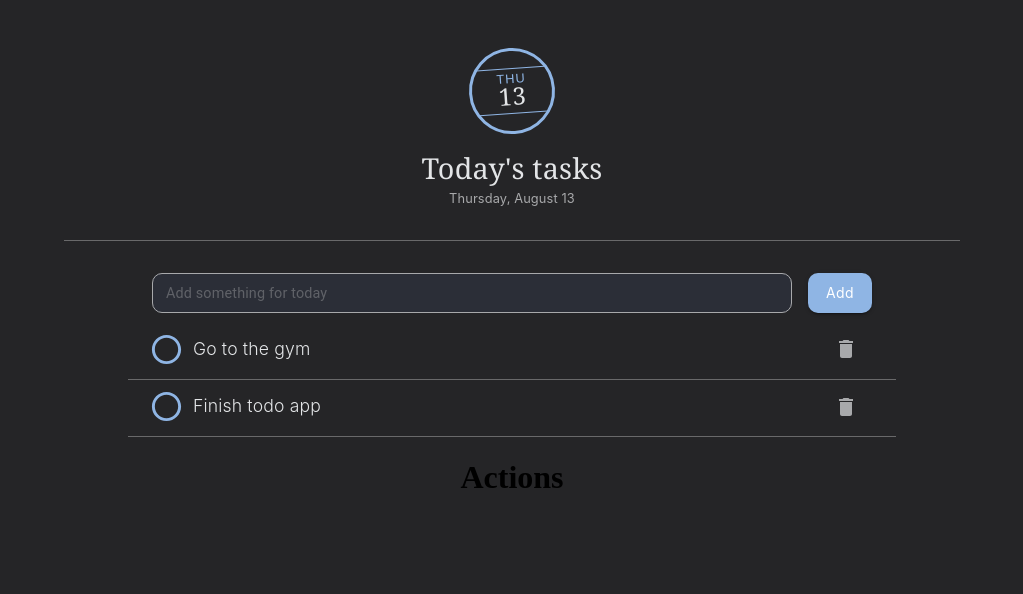
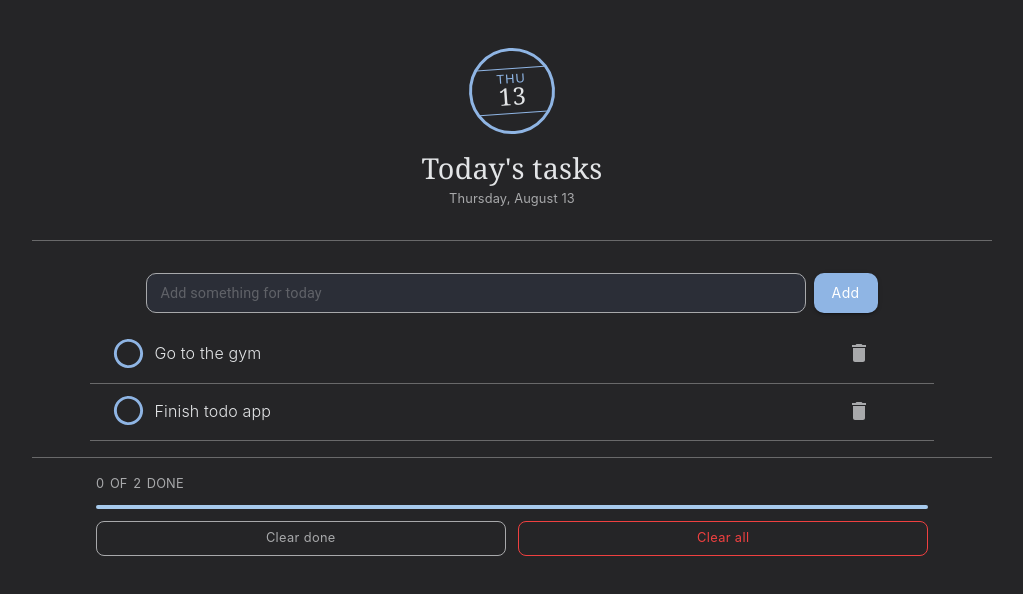
Before and after one commit to ayaztoronto-cell/To-Do-App, a React (Vite) app: page / in a window 1280 px wide. Shown: the top 594 px of the page, without its empty margins (128-1151 px from the left). Built offline with nearby package versions, Linux system fonts and the light colour scheme.

Commit message:
working to do list app

```diff
--- a/src/Header.tsx
+++ b/src/Header.tsx
@@ -123,7 +123,7 @@ export default function Header() {
       </Typography>
       <Box
         sx={{
-          mt:"2rem", height:"0px",width: "70%", borderTop: "1.5px solid #69696a"}}>
+          mt:"2rem", height:"0px",width: "75%", borderTop: "1.5px solid #69696a"}}>
       </Box>
     </div>
   );
--- a/src/TodoActions.tsx
+++ b/src/TodoActions.tsx
@@ -1,9 +1,100 @@
-import type { ToDoActions } from "./todoTypes"
+import type { ToDoActions } from "./todoTypes";
+import { Button, Box, Typography } from "@mui/material";
+import LinearProgress from "@mui/material/LinearProgress";
+import { colors } from "./colors.ts";
 
-export default function TodoActions(){
-    return(
-        <>
-        <h1>Actions</h1>
-        </>
-    )
+export default function TodoActions(props: any) {
+  const done = props.tasks.filter((task: any) => task.checked === true);
+  const score = `${done.length} of ${props.tasks.length} done`;
+  let percent: number = (done.length / props.tasks.length) * 100;
+  return (
+    <Box
+      sx={{
+        display: "flex",
+        flexDirection: "column",
+        alignItems: "center",
+        width: "100%",
+        justifyContent: "center",
+      }}
+    >
+      <Box
+        sx={{
+          mt: "1rem",
+          height: "0px",
+          width: "75%",
+          borderTop: "1px solid #69696a",
+        }}
+      ></Box>
+      <Box sx={{ width: "65%", display: "flex", align: "left", mt: "1rem" }}>
+        <Typography
+          sx={{
+            color: colors.textSecondary,
+            fontFamily: "Inter",
+            textTransform: "uppercase",
+            fontSize: "0.8rem",
+            wordSpacing: 2,
+          }}
+        >
+          {score}
+        </Typography>
+      </Box>
+      <Box sx={{ width: "65%", mt: "0.7rem" }}>
+        <LinearProgress
+          variant="determinate"
+          value={percent}
+          aria-label="Export data"
+          sx={{ borderRadius: "4px" }}
+        />
+      </Box>
+      <Box
+        sx={{
+          width: "65%",
+          display: "flex",
+          alignItems: "center",
+          justifyContent: "center",
+          mt: "0.8rem",
+          gap: "0.8rem",
+        }}
+      >
+        <Button
+          variant="outlined"
+          onClick={() => props.clearDone()}
+          sx={{
+            width: "50%",
+            borderRadius: "8px",
+            textTransform: "none",
+            fontFamily: "Inter",
+            fontWeight: "400",
+            fontSize: "0.8rem",
+            color: colors.textSecondary,
+            borderColor: colors.textSecondary,
+            "&:hover":{
+                backgroundColor:"#343438"
+            }
+          }}
+        >
+          Clear done
+        </Button>
+        <Button
+          variant="outlined"
+          onClick={() => props.clearAll()}
+          sx={{
+            width: "50%",
+            borderRadius: "8px",
+            textTransform: "none",
+            fontFamily: "Inter",
+            fontWeight: "400",
+            fontSize: "0.8rem",
+            color: colors.mainSecondary,
+            borderColor: colors.mainSecondary,
+            "&:hover":{
+                backgroundColor:"#383434"
+            }
+          }}
+        >
+          Clear all
+        </Button>
+      </Box>
+    </Box>
+  );
 }
--- a/src/TodoInput.tsx
+++ b/src/TodoInput.tsx
@@ -2,26 +2,44 @@ import type { ToDoRowTypes } from "./todoTypes.ts";
 import { Button, TextField, Box, Typography } from "@mui/material";
 import { colors } from "./colors";
 import type { ToDoListTypes } from "./todoTypes.ts";
+import React, { useState } from "react";
 
-export default function TodoInput(props:ToDoListTypes) {
+export default function TodoInput(props: any) {
+  const [task, setTask] = useState("");
+  const [empty, setEmpty] = useState<boolean>(false);
+
+  function checkEmpty(task: string) {
+    if (task.trim() === "") {
+      setEmpty(true);
+    } else {
+      setEmpty(false);
+    }
+  }
   return (
     <Box className="todoinput">
       <Box
         sx={{
           display: "flex",
           flexDirection: "row",
-          gap: "1rem",
+          gap: "0.5rem",
           justifyContent: "center",
           width: "100%",
-          mb:"10px"
+          mb: "6px",
         }}
       >
         <TextField
           variant="outlined"
           placeholder="Add something for today"
+          value={task}
+          onChange={(e) => {
+            setTask(e.target.value);
+            if (e.target.value !== "") {
+              setEmpty(false);
+            }
+          }}
           sx={{
             fontFamily: "Inter",
-            width: "50%",
+            width: "51.5%",
 
             "& .MuiOutlinedInput-root": {
               backgroundColor: "#2b2e37",
@@ -67,32 +85,73 @@ export default function TodoInput(props:ToDoListTypes) {
               backgroundColor: colors.check,
             },
           }}
+          onClick={() => {
+            props.addTask(task);
+            setTask("");
+            checkEmpty(task);
+          }}
         >
           Add
         </Button>
       </Box>
-      {props.tasks.length === 0 &&
+      {empty && (
+        <Box sx={{ width: "65%" }}>
+          <Typography
+            sx={{
+              color: colors.mainSecondary,
+              fontSize: "0.65rem",
+              letterSpacing: 0.9,
+              fontWeight: "300",
+              fontFamily: "inter",
+            }}
+          >
+            Enter a task first.
+          </Typography>
+        </Box>
+      )}
+      {props.tasks.length === 0 && (
         <Box
-      sx={{display:"flex", flexDirection:"column", alignItems:"center", mt:"3rem", mb:"3rem"}}>
+          sx={{
+            display: "flex",
+            flexDirection: "column",
+            alignItems: "center",
+            mt: "3rem",
+            mb: "3rem",
+          }}
+        >
           <Typography
             variant="h6"
-          sx={{ color: colors.textPrimary, fontFamily: "Georgia", fontSize:"1.2rem", mb:"6px"  }}
+            sx={{
+              color: colors.textPrimary,
+              fontFamily: "Georgia",
+              fontSize: "1.2rem",
+              mb: "6px",
+            }}
           >
             Nothing on the list yet
           </Typography>
           <Typography
             variant="body1"
-          sx={{ color: colors.textSecondary, fontFamily: "Inter", fontSize:"0.8rem"  }}
+            sx={{
+              color: colors.textSecondary,
+              fontFamily: "Inter",
+              fontSize: "0.8rem",
+            }}
           >
             Add the things you want done today
           </Typography>
           <Typography
             variant="body1"
-          sx={{ color: colors.textSecondary, fontFamily: "Inter", fontSize:"0.8rem" }}
+            sx={{
+              color: colors.textSecondary,
+              fontFamily: "Inter",
+              fontSize: "0.8rem",
+            }}
           >
             All tasks will carry over tomorrow, unchecked.
           </Typography>
-      </Box>}
+        </Box>
+      )}
     </Box>
   );
 }
--- a/src/TodoList.tsx
+++ b/src/TodoList.tsx
@@ -11,6 +11,7 @@ export default function TodoList(props: any) {
   return (
     <Box
       sx={{
+        mt:"0.5rem",
         display: "flex",
         flexDirection: "column",
         alignItems: "center",
@@ -31,6 +32,8 @@ export default function TodoList(props: any) {
           >
             <Checkbox
               size="large"
+              checked={task.checked}
+              onChange={() => props.checked(index)}
               icon={
                 <RadioButtonUncheckedIcon sx={{ color: colors.mainPrimary }} />
               }
@@ -39,16 +42,16 @@ export default function TodoList(props: any) {
             <Typography
               sx={{
                 color: colors.textPrimary,
-                width: "48%",
+                width: "50%",
                 fontFamily: "Inter",
                 fontWeight: "300",
-                fontSize: "1.1rem",
+                fontSize: "1rem",
               }}
             >
               {task.item}
             </Typography>
             <IconButton
-              sx={{ width: "6%" }}
+              sx={{ width: "10%" }}
               onClick={() => props.removeTask(index)}
             >
               <DeleteIcon sx={{ color: colors.textSecondary }} />
@@ -58,10 +61,10 @@ export default function TodoList(props: any) {
             sx={{
               mt: "0.2rem",
               height: "0px",
-              width: "60%",
+              width: "66%",
               borderTop: "1px solid #69696a",
             }}
-          ></Box>{" "}
+          ></Box>
         </>
       ))}
     </Box>
--- a/src/TodoPage.tsx
+++ b/src/TodoPage.tsx
@@ -19,19 +19,45 @@ function TodoPage() {
       checked: false,
     },
   ];
-  const [list, setList] = useState(tasks)
+  const [list, setList] = useState(tasks);
 
-  function removeTask(index:number){
-    const newlist = list.splice(index-1, 1)
-    setList(newlist)
+  function removeTask(index: number) {
+    const lesslist = list.toSpliced(index, 1);
+    setList(lesslist);
+  }
+  function addTask(task: string) {
+    if (task.trim() !== "") {
+      let newId = (list[list.length - 1]?.id ?? 0) + 1;
+      const moreList: any = [...list];
+      moreList.push({ id: newId, item: task, checked: false });
+      setList(moreList);
+    } else {
+      null;
+    }
+  }
+  function checked(index:number){
+    const checkList: any = [...list]
+    checkList[index].checked = !checkList[index].checked
+    setList(checkList);
+    console.log(list)
+  }
+  function clearDone(){
+    const doneList: any = [...list]
+    doneList.map((task:any) => task.checked = false)
+    setList(doneList)
+  }
+  function clearAll(){
+    let clearedList: any =[...list]
+    clearedList = []
+    setList(clearedList)
   }
 
   return (
     <div className="App">
       <Header />
-      <TodoInput tasks={list} />
-      <TodoList tasks={list} removeTask={removeTask}/>
-      <TodoActions />
+      <TodoInput tasks={list} addTask={addTask} />
+      <TodoList tasks={list} removeTask={removeTask} checked={checked}/>
+      <TodoActions tasks={list} clearDone={clearDone} clearAll={clearAll}/>
     </div>
   );
 }
--- a/src/colors.ts
+++ b/src/colors.ts
@@ -4,5 +4,5 @@ export const colors ={
     textSecondary: "#a8a9ab",
     mainPrimary: "#8fb5e4",
     mainSecondary: "#f04040",
-    check: "#669ee2"
+    check: "#1976D2"
 }
```
Lines whose indentation alone changed are shown as unchanged.
